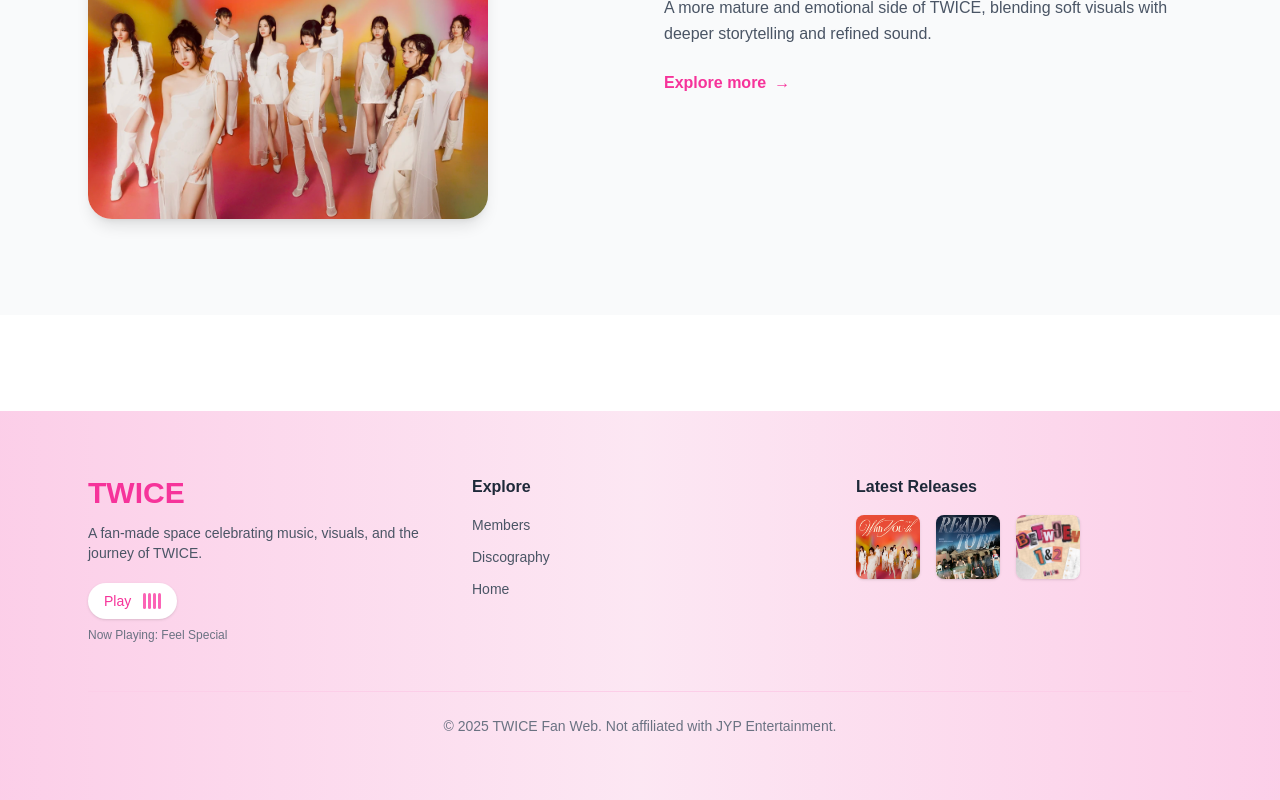
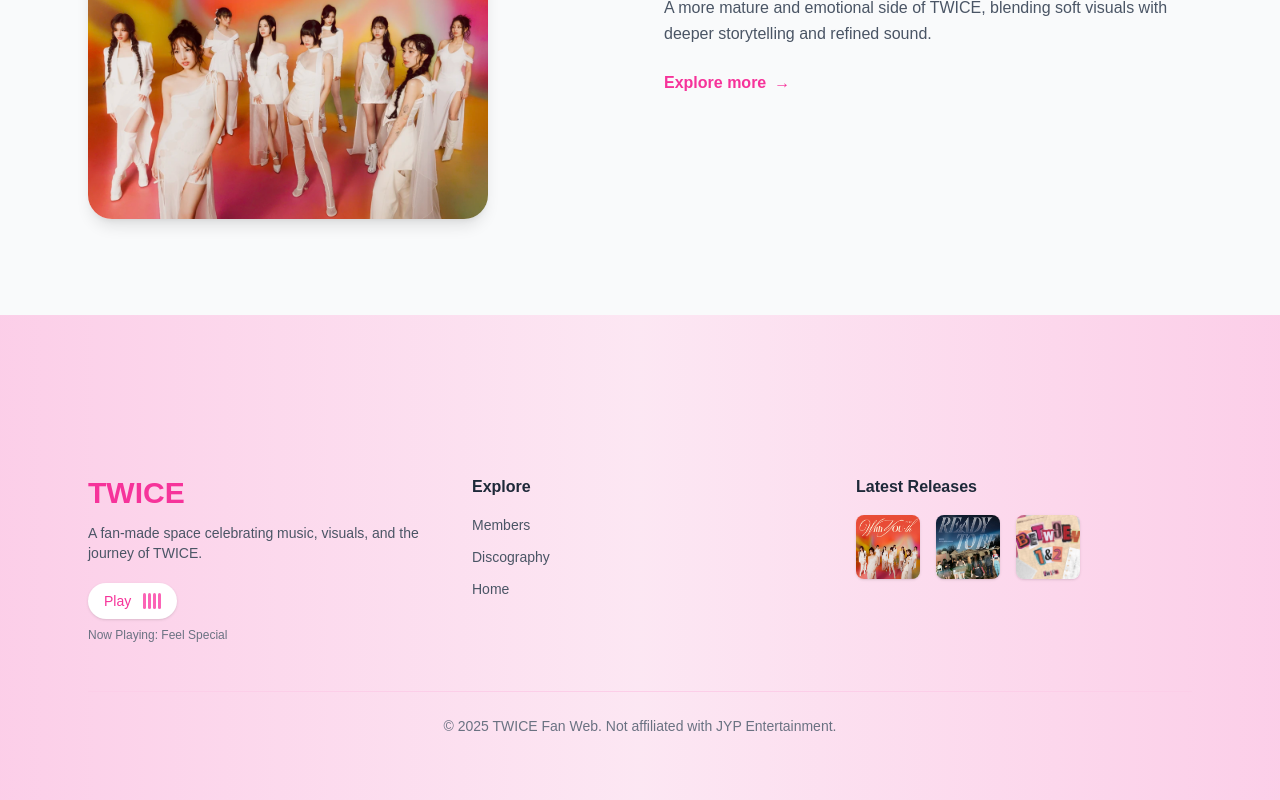
Before and after one commit to naufaldzakwannn/twice, a Next.js app: page / in a window 1280 px wide. Shown: the part 1274-2074 px from the top of the page. Built offline with nearby package versions, Linux system fonts and the light colour scheme.

Commit message:
fixing footer

```diff
--- a/components/Footer.tsx
+++ b/components/Footer.tsx
@@ -22,7 +22,7 @@
   ];
 
   return (
-    <footer className="relative mt-24 overflow-hidden">
+    <footer className="relative pt-24 overflow-hidden">
       {/* ANIMATED BACKGROUND */}
       <div className="absolute inset-0 bg-gradient-to-r from-pink-200 via-pink-100 to-pink-200 animate-[gradientMove_10s_linear_infinite]" />
 
```
